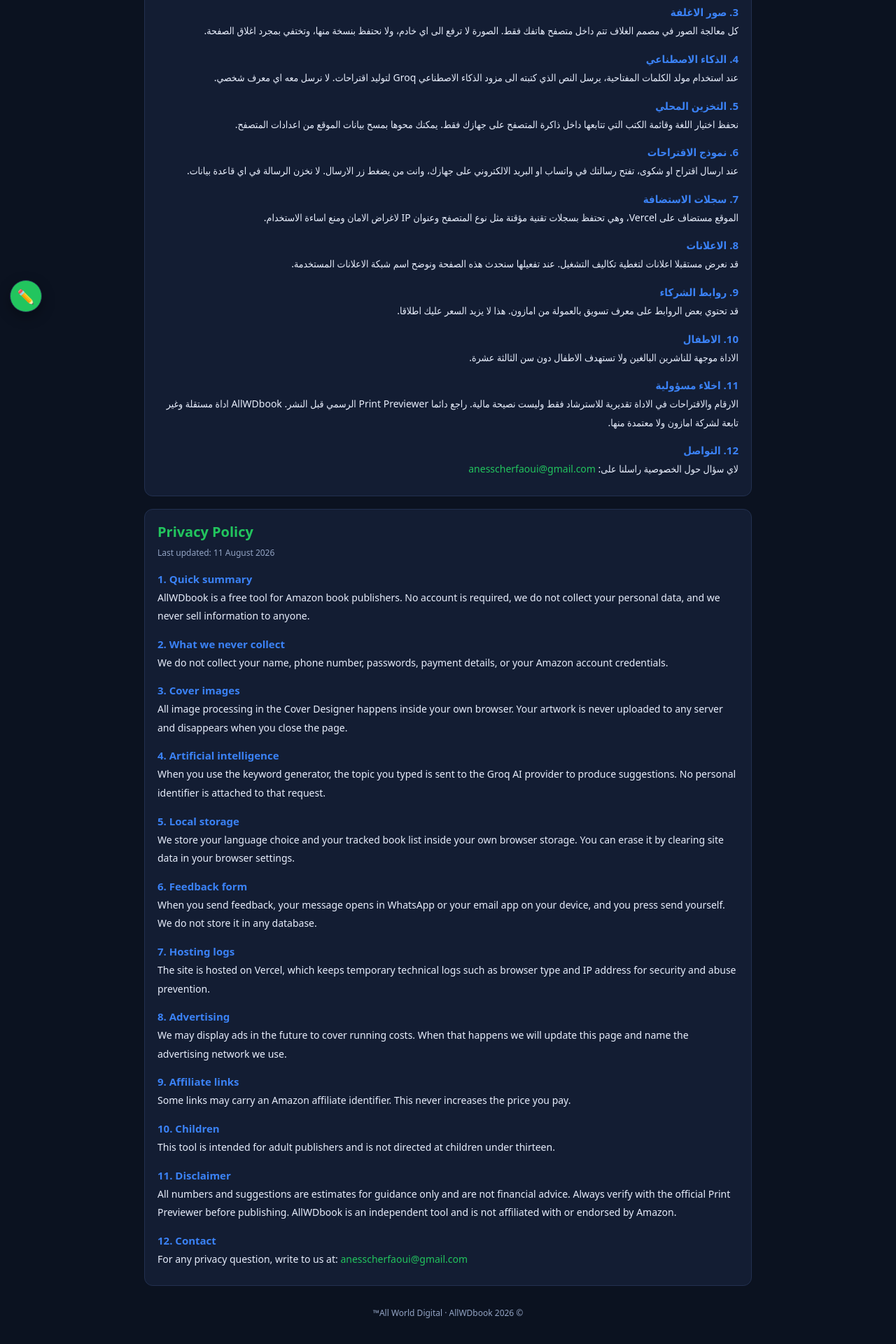
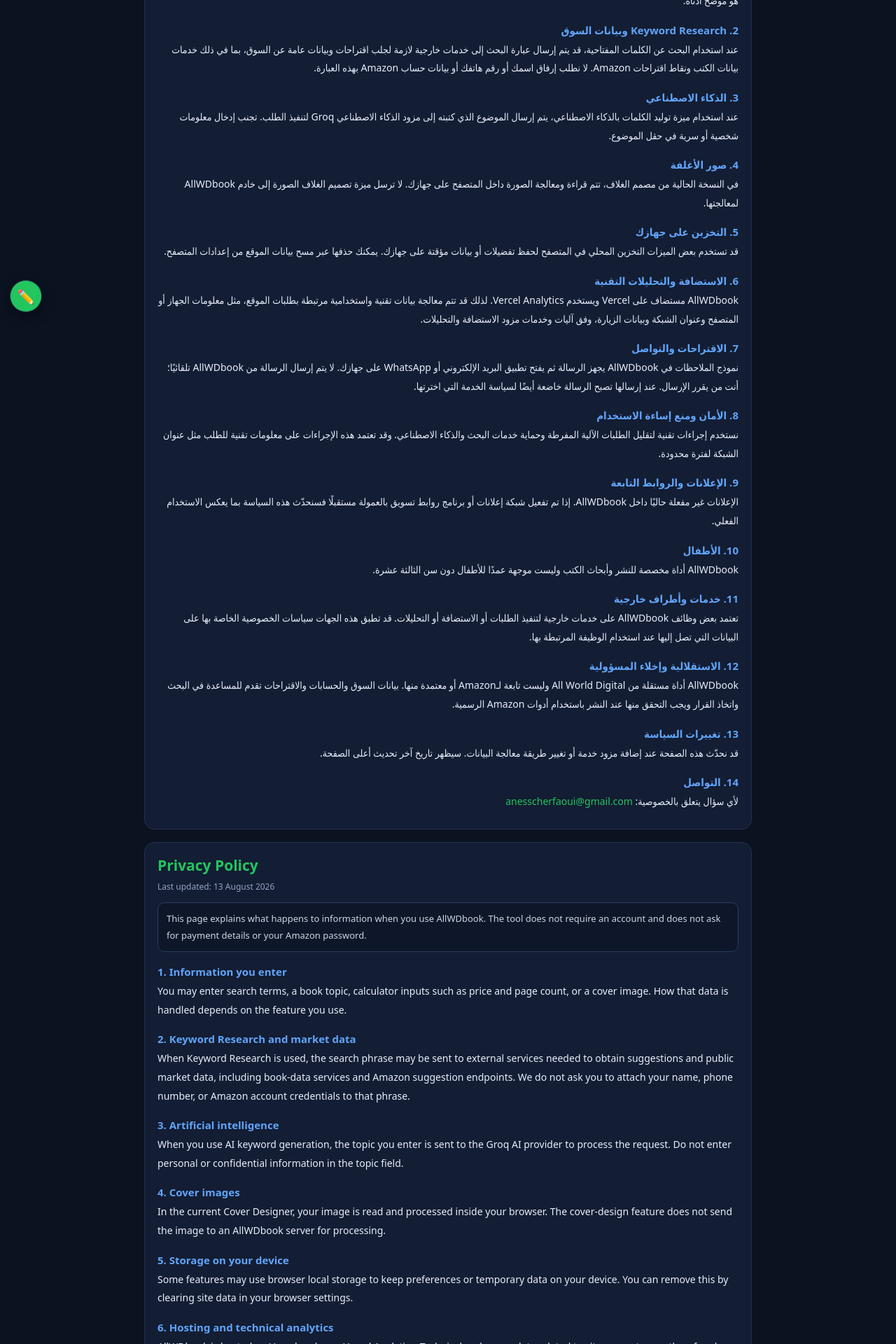
Before and after one commit to moh124moh124cry/allwdbook, a Next.js app: page /privacy in a window 1280 px wide. Shown: the part 340-2260 px from the top of the page at 70% size. Built offline with nearby package versions, Linux system fonts and the light colour scheme; no server answers.

Commit message:
Add files via upload

```diff
--- a/app/privacy/page.js
+++ b/app/privacy/page.js
@@ -1,36 +1,37 @@
 export const metadata = {
   title: "سياسة الخصوصية — AllWDbook | Privacy Policy",
-  description: "سياسة خصوصية أداة AllWDbook من All World Digital. Privacy policy for AllWDbook by All World Digital."
+  description:
+    "سياسة خصوصية AllWDbook من All World Digital، وتشمل الاستضافة والتحليلات وخدمات البحث والذكاء الاصطناعي."
 };
 
-const UPDATED = "11 August 2026";
+const UPDATED = "13 August 2026";
 const EMAIL = "anesscherfaoui@gmail.com";
 
 const box = {
   background: "#131d33",
   border: "1px solid #22304f",
-  borderRadius: "12px",
+  borderRadius: "14px",
   padding: "18px",
   marginBottom: "18px",
   color: "#e8eefc"
 };
 
 const h2 = {
-  fontSize: "20px",
-  margin: "0 0 6px 0",
+  fontSize: "21px",
+  margin: "0 0 6px",
   color: "#22c55e"
 };
 
 const h3 = {
   fontSize: "15px",
-  margin: "16px 0 4px 0",
-  color: "#3b82f6"
+  margin: "18px 0 5px",
+  color: "#60a5fa"
 };
 
 const p = {
   fontSize: "14px",
   lineHeight: "1.9",
-  margin: "0 0 6px 0",
+  margin: "0 0 7px",
   color: "#e8eefc"
 };
 
@@ -40,177 +41,303 @@
   lineHeight: "1.8"
 };
 
+const note = {
+  background: "#0e1729",
+  border: "1px solid #2b3c63",
+  borderRadius: "10px",
+  padding: "11px 12px",
+  marginTop: "12px",
+  fontSize: "13px",
+  lineHeight: "1.8",
+  color: "#cbd5e1"
+};
+
 export default function Privacy() {
   return (
-    <main className="wrap" style={{ paddingBottom: "120px" }}>
-
-      <div style={{ display: "flex", alignItems: "center", gap: "10px", padding: "14px 0" }}>
-        <img src="/logov3.png" alt="AllWDbook" style={{ width: "42px", height: "42px", borderRadius: "50%" }} />
+    <main className="wrap" style={{ paddingBottom: "50px" }}>
+      <div
+        style={{
+          display: "flex",
+          alignItems: "center",
+          gap: "10px",
+          padding: "14px 0"
+        }}
+      >
+        <img
+          src="/logov3.png"
+          alt="AllWDbook"
+          style={{
+            width: "42px",
+            height: "42px",
+            borderRadius: "50%"
+          }}
+        />
         <div>
-          <div style={{ fontWeight: "bold", fontSize: "17px", color: "#e8eefc" }}>AllWDbook</div>
+          <div
+            style={{
+              fontWeight: "800",
+              fontSize: "17px",
+              color: "#e8eefc"
+            }}
+          >
+            AllWDbook
+          </div>
           <div style={mut}>All World Digital</div>
         </div>
       </div>
 
       <div style={{ marginBottom: "14px" }}>
-        <a href="/" style={{ color: "#3b82f6", fontSize: "13px", textDecoration: "none" }}>
-          الرجوع الى الاداة / Back to the tool
+        <a
+          href="/"
+          style={{
+            color: "#60a5fa",
+            fontSize: "13px",
+            textDecoration: "none"
+          }}
+        >
+          الرجوع إلى الأداة / Back to the tool
         </a>
       </div>
 
-      <div style={box} dir="rtl">
+      <section style={box} dir="rtl">
         <h2 style={h2}>سياسة الخصوصية</h2>
         <div style={mut}>آخر تحديث: {UPDATED}</div>
 
-        <h3 style={h3}>1. ملخص سريع</h3>
+        <div style={note}>
+          هدف هذه الصفحة هو توضيح ما يحدث لبياناتك عند استخدام
+          AllWDbook. الأداة لا تتطلب إنشاء حساب ولا تطلب بيانات دفع
+          أو كلمة مرور لحساب Amazon.
+        </div>
+
+        <h3 style={h3}>1. البيانات التي تدخلها في الأدوات</h3>
         <p style={p}>
-          AllWDbook اداة مجانية لناشري كتب امازون. لا نطلب تسجيل حساب، ولا نجمع بياناتك الشخصية،
-          ولا نبيع اي معلومات لاي جهة.
+          قد تدخل كلمات بحث، موضوع كتاب، معلومات حسابية مثل السعر
+          وعدد الصفحات، أو صورة غلاف. طريقة معالجة هذه البيانات تختلف
+          حسب الأداة المستخدمة كما هو موضح أدناه.
         </p>
 
-        <h3 style={h3}>2. ما لا نجمعه ابدا</h3>
+        <h3 style={h3}>2. Keyword Research وبيانات السوق</h3>
         <p style={p}>
-          لا نجمع الاسم، ولا رقم الهاتف، ولا كلمات المرور، ولا بيانات الدفع، ولا معلومات حساب امازون الخاص بك.
+          عند استخدام البحث عن الكلمات المفتاحية، قد يتم إرسال عبارة
+          البحث إلى خدمات خارجية لازمة لجلب اقتراحات وبيانات عامة عن
+          السوق، بما في ذلك خدمات بيانات الكتب ونقاط اقتراحات Amazon.
+          لا نطلب إرفاق اسمك أو رقم هاتفك أو بيانات حساب Amazon بهذه
+          العبارة.
         </p>
 
-        <h3 style={h3}>3. صور الاغلفة</h3>
+        <h3 style={h3}>3. الذكاء الاصطناعي</h3>
         <p style={p}>
-          كل معالجة الصور في مصمم الغلاف تتم داخل متصفح هاتفك فقط. الصورة لا ترفع الى اي خادم،
-          ولا نحتفظ بنسخة منها، وتختفي بمجرد اغلاق الصفحة.
+          عند استخدام ميزة توليد الكلمات بالذكاء الاصطناعي، يتم إرسال
+          الموضوع الذي كتبته إلى مزود الذكاء الاصطناعي Groq لتنفيذ
+          الطلب. تجنب إدخال معلومات شخصية أو سرية في حقل الموضوع.
         </p>
 
-        <h3 style={h3}>4. الذكاء الاصطناعي</h3>
+        <h3 style={h3}>4. صور الأغلفة</h3>
         <p style={p}>
-          عند استخدام مولد الكلمات المفتاحية، يرسل النص الذي كتبته الى مزود الذكاء الاصطناعي Groq
-          لتوليد اقتراحات. لا نرسل معه اي معرف شخصي.
+          في النسخة الحالية من مصمم الغلاف، تتم قراءة ومعالجة الصورة
+          داخل المتصفح على جهازك. لا ترسل ميزة تصميم الغلاف الصورة إلى
+          خادم AllWDbook لمعالجتها.
         </p>
 
-        <h3 style={h3}>5. التخزين المحلي</h3>
+        <h3 style={h3}>5. التخزين على جهازك</h3>
         <p style={p}>
-          نحفظ اختيار اللغة وقائمة الكتب التي تتابعها داخل ذاكرة المتصفح على جهازك فقط.
-          يمكنك محوها بمسح بيانات الموقع من اعدادات المتصفح.
+          قد تستخدم بعض الميزات التخزين المحلي في المتصفح لحفظ
+          تفضيلات أو بيانات مؤقتة على جهازك. يمكنك حذفها عبر مسح بيانات
+          الموقع من إعدادات المتصفح.
         </p>
 
-        <h3 style={h3}>6. نموذج الاقتراحات</h3>
+        <h3 style={h3}>6. الاستضافة والتحليلات التقنية</h3>
         <p style={p}>
-          عند ارسال اقتراح او شكوى، تفتح رسالتك في واتساب او البريد الالكتروني على جهازك،
-          وانت من يضغط زر الارسال. لا نخزن الرسالة في اي قاعدة بيانات.
+          AllWDbook مستضاف على Vercel ويستخدم Vercel Analytics.
+          لذلك قد تتم معالجة بيانات تقنية واستخدامية مرتبطة بطلبات
+          الموقع، مثل معلومات الجهاز أو المتصفح وعنوان الشبكة وبيانات
+          الزيارة، وفق آليات وخدمات مزود الاستضافة والتحليلات.
         </p>
 
-        <h3 style={h3}>7. سجلات الاستضافة</h3>
+        <h3 style={h3}>7. الاقتراحات والتواصل</h3>
         <p style={p}>
-          الموقع مستضاف على Vercel، وهي تحتفظ بسجلات تقنية مؤقتة مثل نوع المتصفح وعنوان IP
-          لاغراض الامان ومنع اساءة الاستخدام.
+          نموذج الملاحظات في AllWDbook يجهز الرسالة ثم يفتح تطبيق
+          البريد الإلكتروني أو WhatsApp على جهازك. لا يتم إرسال الرسالة
+          من AllWDbook تلقائيًا؛ أنت من يقرر الإرسال. عند إرسالها تصبح
+          الرسالة خاضعة أيضًا لسياسة الخدمة التي اخترتها.
         </p>
 
-        <h3 style={h3}>8. الاعلانات</h3>
+        <h3 style={h3}>8. الأمان ومنع إساءة الاستخدام</h3>
         <p style={p}>
-          قد نعرض مستقبلا اعلانات لتغطية تكاليف التشغيل. عند تفعيلها سنحدث هذه الصفحة
-          ونوضح اسم شبكة الاعلانات المستخدمة.
+          نستخدم إجراءات تقنية لتقليل الطلبات الآلية المفرطة وحماية
+          خدمات البحث والذكاء الاصطناعي. وقد تعتمد هذه الإجراءات على
+          معلومات تقنية للطلب مثل عنوان الشبكة لفترة محدودة.
         </p>
 
-        <h3 style={h3}>9. روابط الشركاء</h3>
+        <h3 style={h3}>9. الإعلانات والروابط التابعة</h3>
         <p style={p}>
-          قد تحتوي بعض الروابط على معرف تسويق بالعمولة من امازون. هذا لا يزيد السعر عليك اطلاقا.
+          الإعلانات غير مفعلة حاليًا داخل AllWDbook. إذا تم تفعيل شبكة
+          إعلانات أو برنامج روابط تسويق بالعمولة مستقبلًا فسنحدّث هذه
+          السياسة بما يعكس الاستخدام الفعلي.
         </p>
 
-        <h3 style={h3}>10. الاطفال</h3>
+        <h3 style={h3}>10. الأطفال</h3>
         <p style={p}>
-          الاداة موجهة للناشرين البالغين ولا تستهدف الاطفال دون سن الثالثة عشرة.
+          AllWDbook أداة مخصصة للنشر وأبحاث الكتب وليست موجهة عمدًا
+          للأطفال دون سن الثالثة عشرة.
         </p>
 
-        <h3 style={h3}>11. اخلاء مسؤولية</h3>
+        <h3 style={h3}>11. خدمات وأطراف خارجية</h3>
         <p style={p}>
-          الارقام والاقتراحات في الاداة تقديرية للاسترشاد فقط وليست نصيحة مالية.
-          راجع دائما Print Previewer الرسمي قبل النشر.
-          AllWDbook اداة مستقلة وغير تابعة لشركة امازون ولا معتمدة منها.
+          تعتمد بعض وظائف AllWDbook على خدمات خارجية لتنفيذ الطلبات
+          أو الاستضافة أو التحليلات. قد تطبق هذه الجهات سياسات الخصوصية
+          الخاصة بها على البيانات التي تصل إليها عند استخدام الوظيفة
+          المرتبطة بها.
         </p>
 
-        <h3 style={h3}>12. التواصل</h3>
+        <h3 style={h3}>12. الاستقلالية وإخلاء المسؤولية</h3>
         <p style={p}>
-          لاي سؤال حول الخصوصية راسلنا على: <span style={{ color: "#22c55e" }}>{EMAIL}</span>
+          AllWDbook أداة مستقلة من All World Digital وليست تابعة
+          لـAmazon أو معتمدة منها. بيانات السوق والحسابات والاقتراحات
+          تقدم للمساعدة في البحث واتخاذ القرار ويجب التحقق منها عند
+          النشر باستخدام أدوات Amazon الرسمية.
         </p>
-      </div>
 
-      <div style={box} dir="ltr">
+        <h3 style={h3}>13. تغييرات السياسة</h3>
+        <p style={p}>
+          قد نحدّث هذه الصفحة عند إضافة مزود خدمة أو تغيير طريقة معالجة
+          البيانات. سيظهر تاريخ آخر تحديث أعلى الصفحة.
+        </p>
+
+        <h3 style={h3}>14. التواصل</h3>
+        <p style={p}>
+          لأي سؤال يتعلق بالخصوصية:
+          {" "}
+          <span style={{ color: "#22c55e" }}>{EMAIL}</span>
+        </p>
+      </section>
+
+      <section style={box} dir="ltr">
         <h2 style={h2}>Privacy Policy</h2>
         <div style={mut}>Last updated: {UPDATED}</div>
 
-        <h3 style={h3}>1. Quick summary</h3>
+        <div style={note}>
+          This page explains what happens to information when you use
+          AllWDbook. The tool does not require an account and does not
+          ask for payment details or your Amazon password.
+        </div>
+
+        <h3 style={h3}>1. Information you enter</h3>
         <p style={p}>
-          AllWDbook is a free tool for Amazon book publishers. No account is required,
-          we do not collect your personal data, and we never sell information to anyone.
+          You may enter search terms, a book topic, calculator inputs
+          such as price and page count, or a cover image. How that data
+          is handled depends on the feature you use.
         </p>
 
-        <h3 style={h3}>2. What we never collect</h3>
+        <h3 style={h3}>2. Keyword Research and market data</h3>
         <p style={p}>
-          We do not collect your name, phone number, passwords, payment details,
-          or your Amazon account credentials.
+          When Keyword Research is used, the search phrase may be sent
+          to external services needed to obtain suggestions and public
+          market data, including book-data services and Amazon
+          suggestion endpoints. We do not ask you to attach your name,
+          phone number, or Amazon account credentials to that phrase.
         </p>
 
-        <h3 style={h3}>3. Cover images</h3>
+        <h3 style={h3}>3. Artificial intelligence</h3>
         <p style={p}>
-          All image processing in the Cover Designer happens inside your own browser.
-          Your artwork is never uploaded to any server and disappears when you close the page.
+          When you use AI keyword generation, the topic you enter is
+          sent to the Groq AI provider to process the request. Do not
+          enter personal or confidential information in the topic field.
         </p>
 
-        <h3 style={h3}>4. Artificial intelligence</h3>
+        <h3 style={h3}>4. Cover images</h3>
         <p style={p}>
-          When you use the keyword generator, the topic you typed is sent to the Groq AI provider
-          to produce suggestions. No personal identifier is attached to that request.
+          In the current Cover Designer, your image is read and processed
+          inside your browser. The cover-design feature does not send the
+          image to an AllWDbook server for processing.
         </p>
 
-        <h3 style={h3}>5. Local storage</h3>
+        <h3 style={h3}>5. Storage on your device</h3>
         <p style={p}>
-          We store your language choice and your tracked book list inside your own browser storage.
-          You can erase it by clearing site data in your browser settings.
+          Some features may use browser local storage to keep preferences
+          or temporary data on your device. You can remove this by
+          clearing site data in your browser settings.
         </p>
 
-        <h3 style={h3}>6. Feedback form</h3>
+        <h3 style={h3}>6. Hosting and technical analytics</h3>
         <p style={p}>
-          When you send feedback, your message opens in WhatsApp or your email app on your device,
-          and you press send yourself. We do not store it in any database.
+          AllWDbook is hosted on Vercel and uses Vercel Analytics.
+          Technical and usage data related to site requests may therefore
+          be processed by the hosting and analytics services, such as
+          device or browser information, network address, and visit data.
         </p>
 
-        <h3 style={h3}>7. Hosting logs</h3>
+        <h3 style={h3}>7. Feedback and contact</h3>
         <p style={p}>
-          The site is hosted on Vercel, which keeps temporary technical logs such as browser type
-          and IP address for security and abuse prevention.
+          The feedback form prepares a message and opens your email app
+          or WhatsApp on your device. AllWDbook does not send the message
+          automatically; you choose whether to send it. Once sent, the
+          selected communication service also applies its own privacy
+          terms.
         </p>
 
-        <h3 style={h3}>8. Advertising</h3>
+        <h3 style={h3}>8. Security and abuse prevention</h3>
         <p style={p}>
-          We may display ads in the future to cover running costs. When that happens we will update
-          this page and name the advertising network we use.
+          We use technical controls to reduce excessive automated
+          requests and protect search and AI services. These controls
+          may temporarily rely on request information such as a network
+          address.
         </p>
 
-        <h3 style={h3}>9. Affiliate links</h3>
+        <h3 style={h3}>9. Advertising and affiliate links</h3>
         <p style={p}>
-          Some links may carry an Amazon affiliate identifier. This never increases the price you pay.
+          Advertising is currently disabled in AllWDbook. If an ad
+          network or affiliate-link program is enabled in the future,
+          this policy will be updated to reflect the actual use.
         </p>
 
         <h3 style={h3}>10. Children</h3>
         <p style={p}>
-          This tool is intended for adult publishers and is not directed at children under thirteen.
+          AllWDbook is a publishing and book-research tool and is not
+          intentionally directed to children under thirteen.
         </p>
 
-        <h3 style={h3}>11. Disclaimer</h3>
+        <h3 style={h3}>11. External service providers</h3>
         <p style={p}>
-          All numbers and suggestions are estimates for guidance only and are not financial advice.
-          Always verify with the official Print Previewer before publishing.
-          AllWDbook is an independent tool and is not affiliated with or endorsed by Amazon.
+          Some AllWDbook features depend on third-party services for
+          processing, hosting, analytics, or market-data requests. Those
+          providers may apply their own privacy policies to information
+          they receive through the relevant feature.
         </p>
 
-        <h3 style={h3}>12. Contact</h3>
+        <h3 style={h3}>12. Independence and disclaimer</h3>
         <p style={p}>
-          For any privacy question, write to us at: <span style={{ color: "#22c55e" }}>{EMAIL}</span>
+          AllWDbook is an independent tool by All World Digital and is
+          not affiliated with or endorsed by Amazon. Market data,
+          calculations, and suggestions are provided to support research
+          and should be verified with official Amazon tools when
+          publishing.
         </p>
-      </div>
 
-      <div style={{ textAlign: "center", padding: "10px 0 30px 0", ...mut }}>
+        <h3 style={h3}>13. Policy changes</h3>
+        <p style={p}>
+          We may update this page when a service provider is added or
+          our data handling changes. The latest revision date appears at
+          the top of this page.
+        </p>
+
+        <h3 style={h3}>14. Contact</h3>
+        <p style={p}>
+          For privacy questions:
+          {" "}
+          <span style={{ color: "#22c55e" }}>{EMAIL}</span>
+        </p>
+      </section>
+
+      <div
+        style={{
+          textAlign: "center",
+          padding: "8px 0 26px",
+          ...mut
+        }}
+      >
         © {new Date().getFullYear()} All World Digital · AllWDbook™
       </div>
-
     </main>
   );
 }
```
